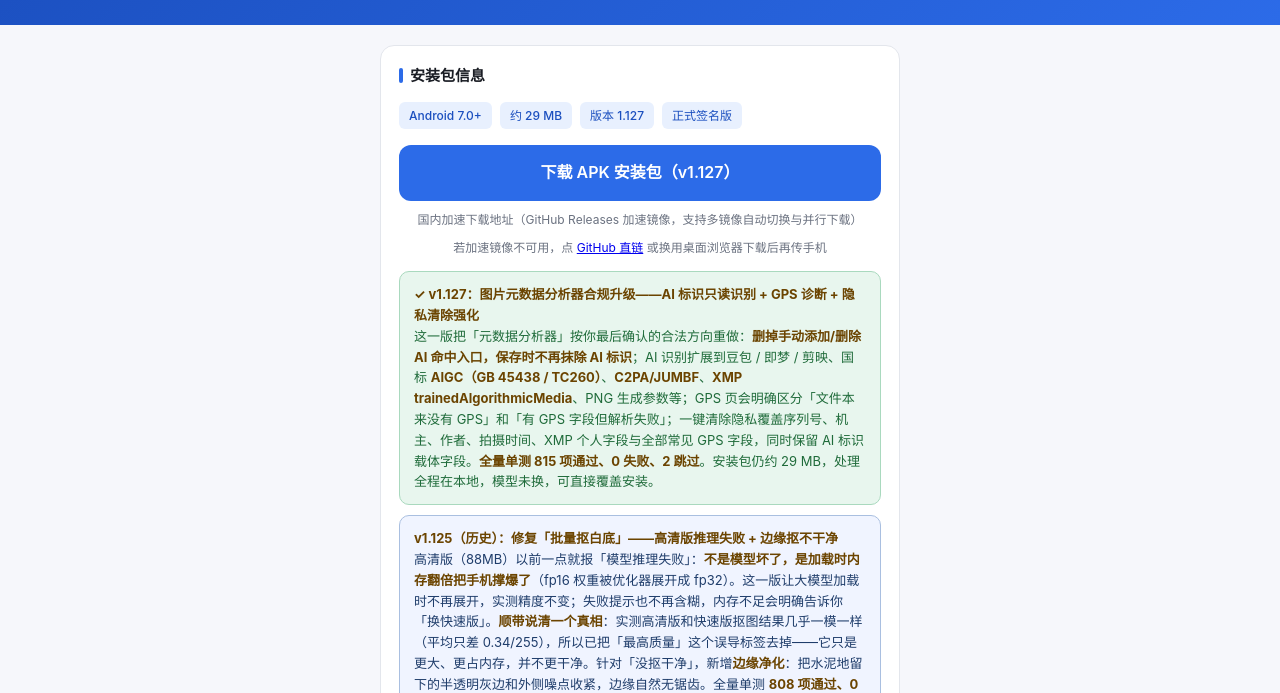
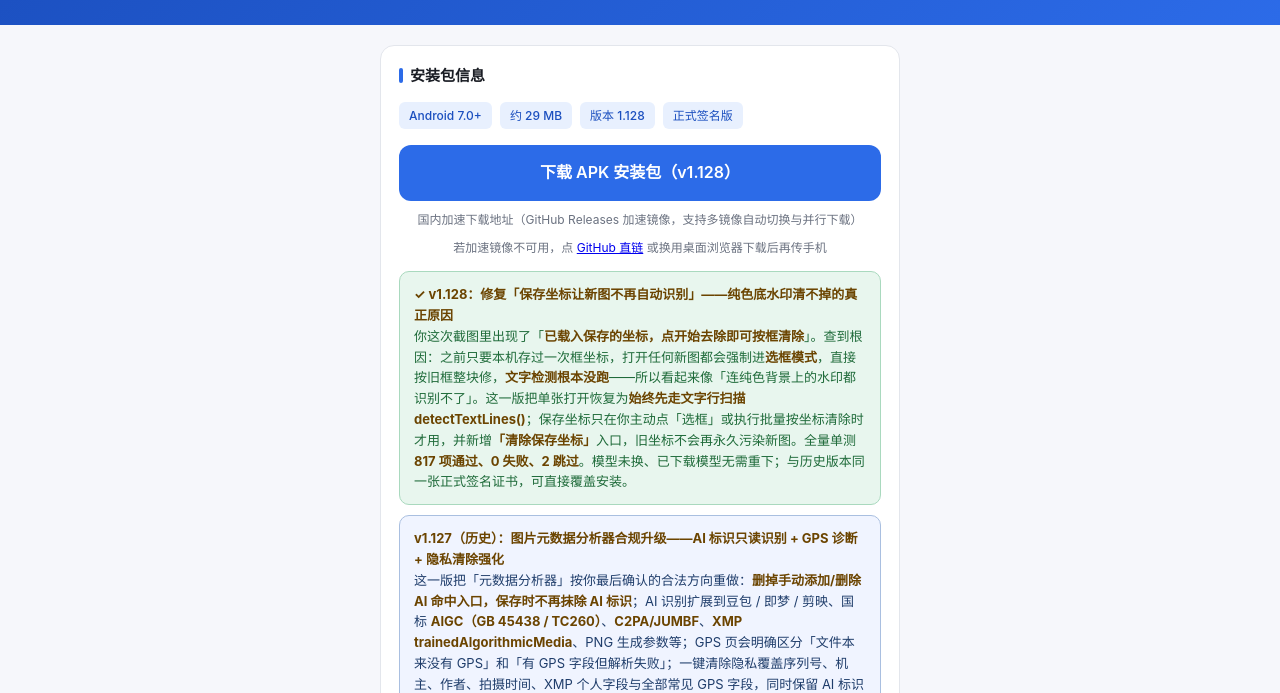
Before and after one commit to tangxueqi/photoresizer-updates, a plain HTML site: page index.html in a window 1280 px wide. Shown: the part 97-790 px from the top of the page. Drawn offline with Linux system fonts and the light colour scheme.

Commit message:
Publish v1.128 index.html

```diff
--- a/index.html
+++ b/index.html
@@ -77,14 +77,18 @@
     <div class="meta">
       <span class="tag">Android 7.0+</span>
       <span class="tag">约 29 MB</span>
-      <span class="tag">版本 1.127</span>
+      <span class="tag">版本 1.128</span>
       <span class="tag">正式签名版</span>
     </div>
-    <a class="btn" href="https://gh-proxy.com/https://github.com/tangxueqi/photoresizer-updates/releases/download/v197/BingYing-1.127.apk" download>下载 APK 安装包（v1.127）</a>
+    <a class="btn" href="https://gh-proxy.com/https://github.com/tangxueqi/photoresizer-updates/releases/download/v198/BingYing-1.128.apk" download>下载 APK 安装包（v1.128）</a>
     <span class="btn-sub">国内加速下载地址（GitHub Releases 加速镜像，支持多镜像自动切换与并行下载）</span>
-    <span class="btn-sub">若加速镜像不可用，点 <a href="https://github.com/tangxueqi/photoresizer-updates/releases/download/v197/BingYing-1.127.apk" target="_blank">GitHub 直链</a> 或换用桌面浏览器下载后再传手机</span>
+    <span class="btn-sub">若加速镜像不可用，点 <a href="https://github.com/tangxueqi/photoresizer-updates/releases/download/v198/BingYing-1.128.apk" target="_blank">GitHub 直链</a> 或换用桌面浏览器下载后再传手机</span>
     <div class="warn" style="margin-top:14px;background:#E8F6EE;border-color:#A9D9BE;color:#1F6B3A">
-      <strong>✓ v1.127：图片元数据分析器合规升级——AI 标识只读识别 + GPS 诊断 + 隐私清除强化</strong><br>
+      <strong>✓ v1.128：修复「保存坐标让新图不再自动识别」——纯色底水印清不掉的真正原因</strong><br>
+      你这次截图里出现了「<strong>已载入保存的坐标，点开始去除即可按框清除</strong>」。查到根因：之前只要本机存过一次框坐标，打开任何新图都会强制进<strong>选框模式</strong>，直接按旧框整块修，<strong>文字检测根本没跑</strong>——所以看起来像「连纯色背景上的水印都识别不了」。这一版把单张打开恢复为<strong>始终先走文字行扫描 detectTextLines()</strong>；保存坐标只在你主动点「选框」或执行批量按坐标清除时才用，并新增<strong>「清除保存坐标」</strong>入口，旧坐标不会再永久污染新图。全量单测 <strong>817 项通过、0 失败、2 跳过</strong>。模型未换、已下载模型无需重下；与历史版本同一张正式签名证书，可直接覆盖安装。
+    </div>
+    <div class="warn" style="margin-top:10px;background:#F0F4FF;border-color:#A9BFE0;color:#1F3D6B">
+      <strong>v1.127（历史）：图片元数据分析器合规升级——AI 标识只读识别 + GPS 诊断 + 隐私清除强化</strong><br>
       这一版把「元数据分析器」按你最后确认的合法方向重做：<strong>删掉手动添加/删除 AI 命中入口，保存时不再抹除 AI 标识</strong>；AI 识别扩展到豆包 / 即梦 / 剪映、国标 <strong>AIGC（GB 45438 / TC260）</strong>、<strong>C2PA/JUMBF</strong>、<strong>XMP trainedAlgorithmicMedia</strong>、PNG 生成参数等；GPS 页会明确区分「文件本来没有 GPS」和「有 GPS 字段但解析失败」；一键清除隐私覆盖序列号、机主、作者、拍摄时间、XMP 个人字段与全部常见 GPS 字段，同时保留 AI 标识载体字段。<strong>全量单测 815 项通过、0 失败、2 跳过</strong>。安装包仍约 29 MB，处理全程在本地，模型未换，可直接覆盖安装。
     </div>
     <div class="warn" style="margin-top:10px;background:#F0F4FF;border-color:#A9BFE0;color:#1F3D6B">
```
